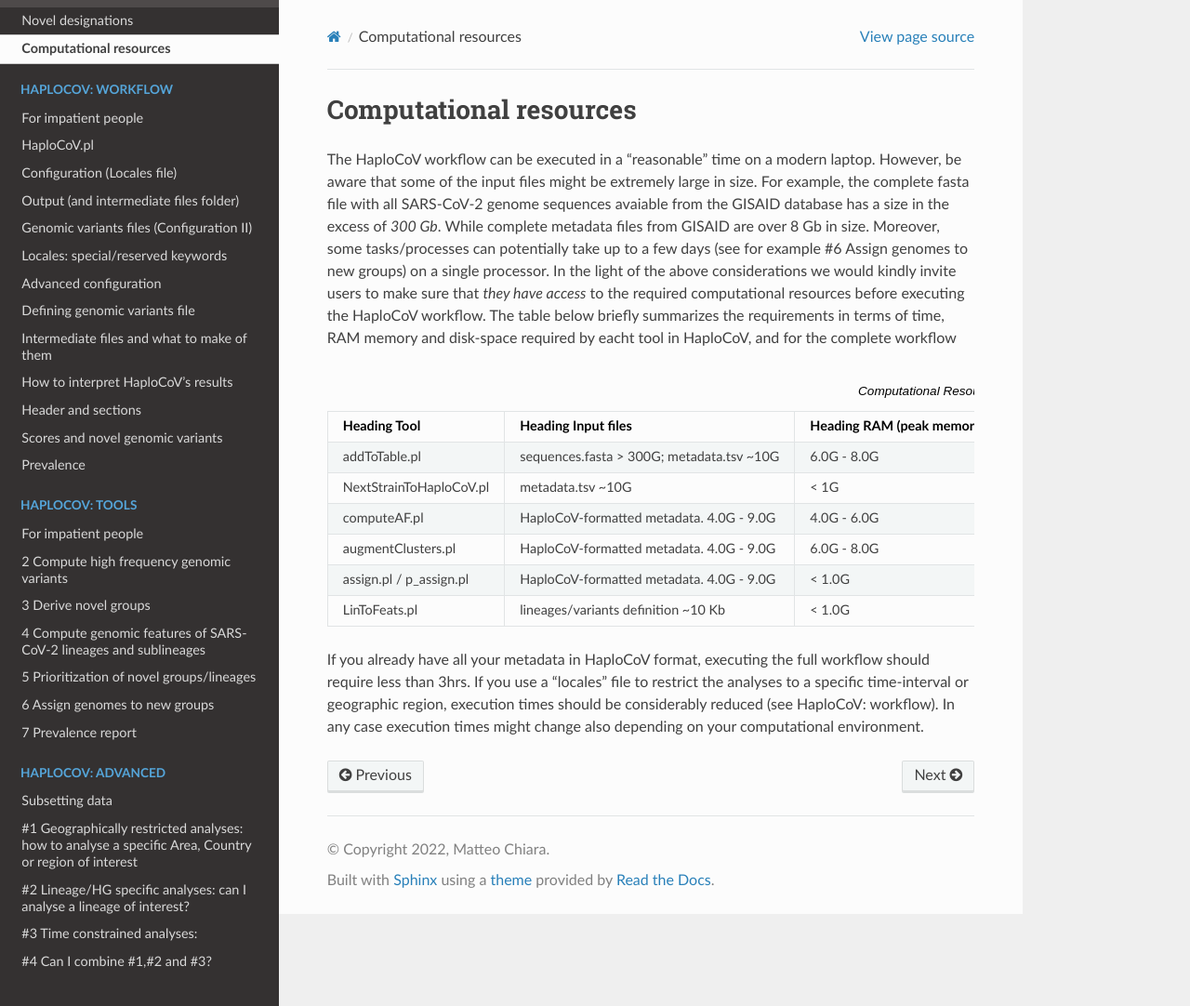
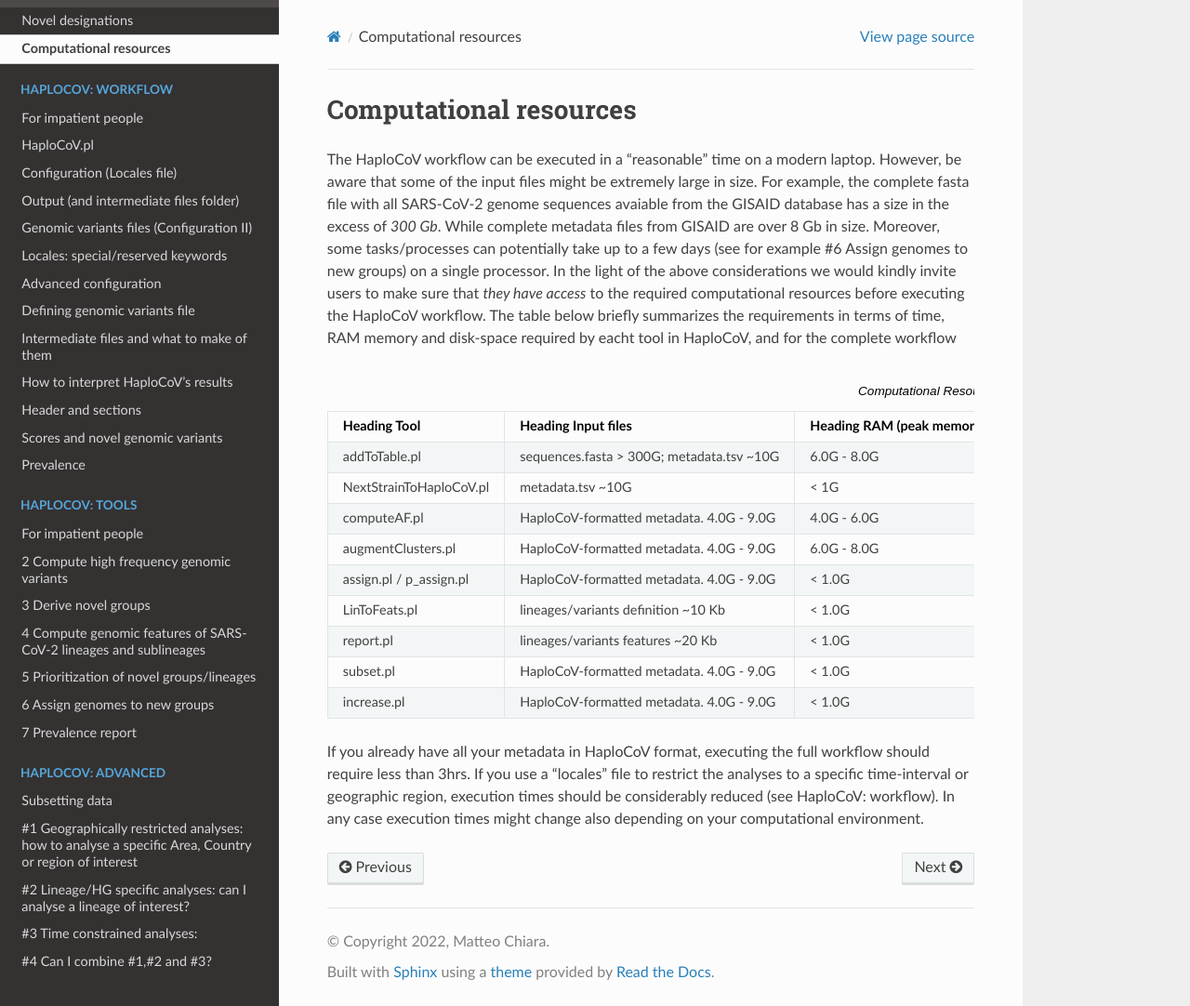
Before and after one commit to matteo14c/HaploCoV, a Sphinx documentation site: the page built from docs/source/etimes.rst, in a window 1280 px wide and 1082 px high. Shown: the whole window at 93% size. Built offline with Sphinx 7.4.7 and the Read the Docs theme 2.0.0, drawn with Linux system fonts in a browser that asks for light colours.

Commit message:
Update etimes.rst

```diff
--- a/docs/source/etimes.rst
+++ b/docs/source/etimes.rst
@@ -44,6 +44,21 @@ Moreover, some tasks/processes can potentially take up to a few days (see for ex
      - < 1.0G
      - < 5 min
      - ~20 K
+   * - report.pl
+     - lineages/variants features ~20 Kb
+     - < 1.0G
+     - < 2 min
+     - ~20 K
+   * - subset.pl
+     - HaploCoV-formatted metadata. 4.0G - 9.0G
+     - < 1.0G
+     - 5-10 min
+     - HaploCoV-formatted metadata. 4.0G - 9.0G
+   * - increase.pl
+     - HaploCoV-formatted metadata. 4.0G - 9.0G
+     - < 1.0G
+     - 10-15 min
+     - 10 M. Prevalence report
 
 
 
```
